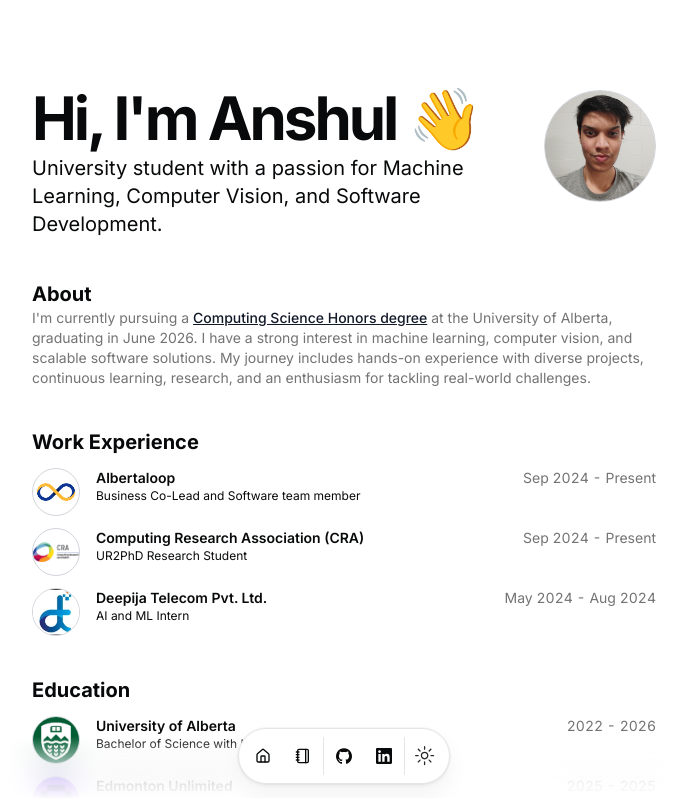
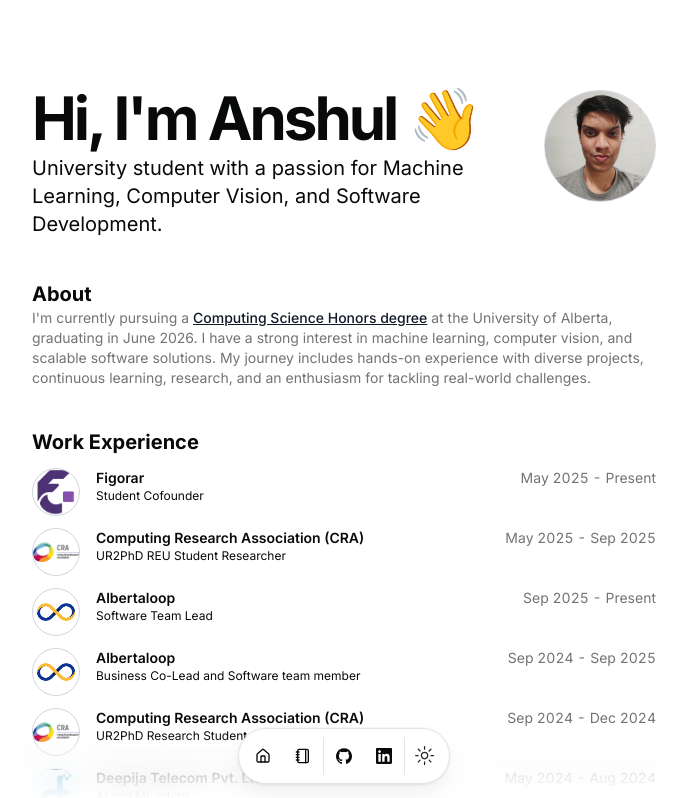
Before and after one commit to Anshcool5/portfolio-site, a Next.js app: page / in a window 1280 px wide. Shown: the top 798 px of the page, without its empty margins (296-983 px from the left). Built offline with nearby package versions, Linux system fonts and the light colour scheme.

Commit message:
updating experience section

```diff
--- a/src/data/resume.tsx
+++ b/src/data/resume.tsx
@@ -72,6 +72,54 @@ export const DATA = {
 
   work: [
     {
+      company: "Figorar",
+      badges: [],
+      href: "https://figorar.com/",
+      location: "Hybrid",
+      title: "Student Cofounder",
+      logoUrl: "/Figorar-logo-only.png",
+      start: "May 2025",
+      end: "Present",
+      description:(
+        <>
+          Cofounder of Figorar — a digital loyalty platform for small businesses with mentorship from{" "}
+          <a
+            href="https://edmontonunlimited.com/"
+            target="_blank"
+            rel="noopener noreferrer"
+            className="text-blue-500 hover:underline"
+          >
+            Edmonton Unlimited
+          </a>{" "}
+          , built with React/TypeScript, Supabase, and Netlify.
+        </>
+      ),
+    },
+    {
+      company: "Computing Research Association (CRA)",
+      badges: [],
+      href: "https://cra.org/ur2phd/for-undergraduate-students/funding/#:~:text=are%20especially%20limited.-,REU%20Funding,-Application%20Deadlines",
+      location: "Remote",
+      title: "UR2PhD REU Student Researcher",
+      logoUrl: "/CRAlogo.png",
+      start: "May 2025",
+      end: "Sep 2025",
+      description:
+        "Selected for CRA’s UR2PhD REU program and awarded $11000 research funding. Built a novel reinforcement learning-based image segmentation architecture using the PLANET pipeline, achieving 33% faster training under GPU constraints. Authored a NeurIPS-style research paper on my contributions to the shared domain of reinforcement learning and computer vision for satellite image segmentation.",
+    },
+    {
+      company: "Albertaloop",
+      badges: [],
+      href: "https://albertaloop.ca/",
+      location: "In-person",
+      title: "Software Team Lead",
+      logoUrl: "/abloop.png",
+      start: "Sep 2025",
+      end: "Present",
+      description:
+        "Leading the AlbertaLoop software team, where I architect real-time control systems in Python/C++ and mentor 10+ developers to build IoT-driven Hyperloop technology.",
+    },
+    {
       company: "Albertaloop",
       badges: [],
       href: "https://albertaloop.ca/",
@@ -79,9 +127,9 @@ export const DATA = {
       title: "Business Co-Lead and Software team member",
       logoUrl: "/abloop.png",
       start: "Sep 2024",
-      end: "Present",
+      end: "Sep 2025",
       description:
-        "Currently serving as the Business co-lead of our University's hyperloop chapter where I conduct outreach and aid in event planning while managing assets worth thousands.",
+        "As Business Co-Lead and Software Developer at AlbertaLoop, I helped bridge technical and business strategy. Organized sponsor showcases, while also contributing to our ROS-based control systems with LoRa and CANbus integration for our Hyperloop pod.",
     },
     {
       company: "Computing Research Association (CRA)",
@@ -91,7 +139,7 @@ export const DATA = {
       title: "UR2PhD Research Student",
       logoUrl: "/CRAlogo.png",
       start: "Sep 2024",
-      end: "Present",
+      end: "Dec 2024",
       description: (
         <>
           Built a proposal for custom image segmentation model for detecting plant leaf diseases. The model uses TensorFlow and PyTorch and combines{" "}
@@ -111,13 +159,6 @@ export const DATA = {
             className="text-blue-500 hover:underline"
           >
             here
-          </a>. The proposal was recently aprroved funding via the <a
-            href="https://cra.org/ur2phd/for-undergraduate-students/funding/#:~:text=Conference%20Travel%20Application-,REU%20Funding,-Application%20Deadlines"
-            target="_blank"
-            rel="noopener noreferrer"
-            className="text-blue-500 hover:underline"
-          >
-            UR2PhD REU program
           </a>.
         </>
       ),
```
Also changed, not shown: public/Figorar-logo-only.png (added).
